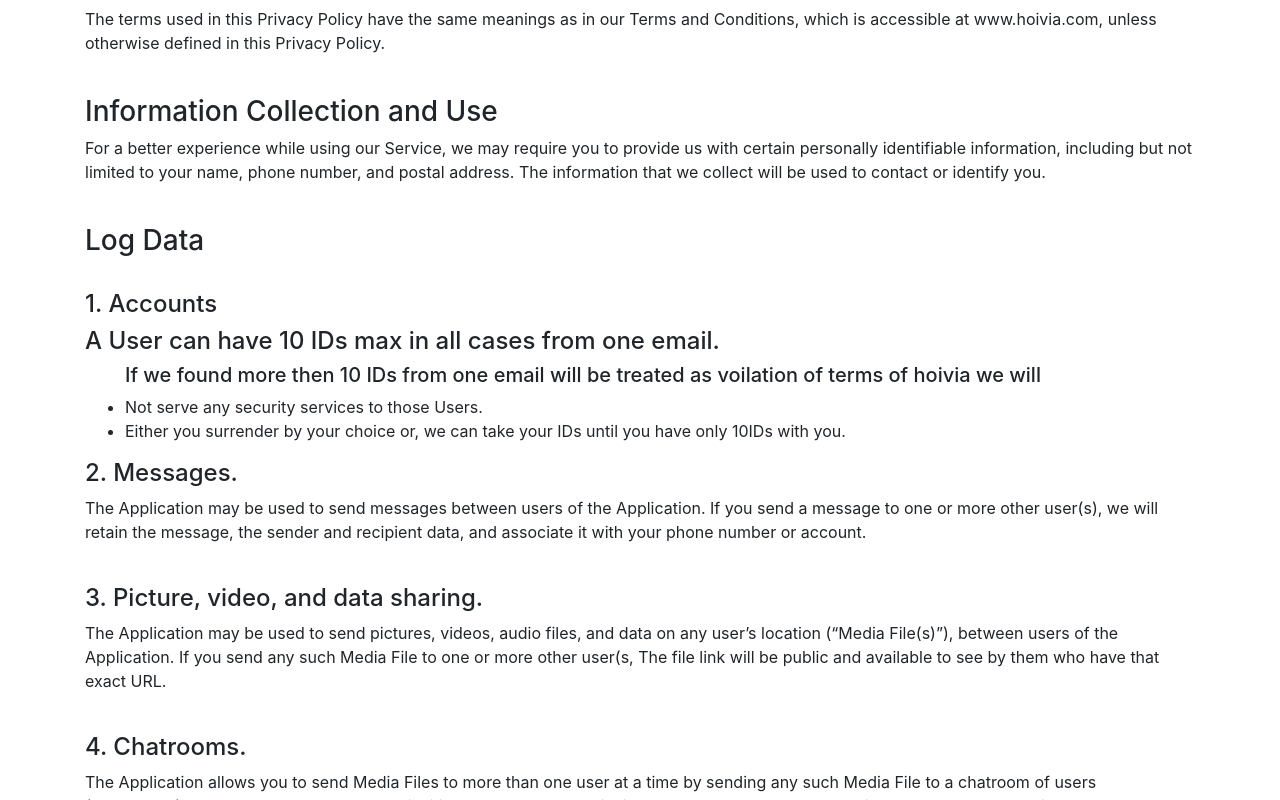
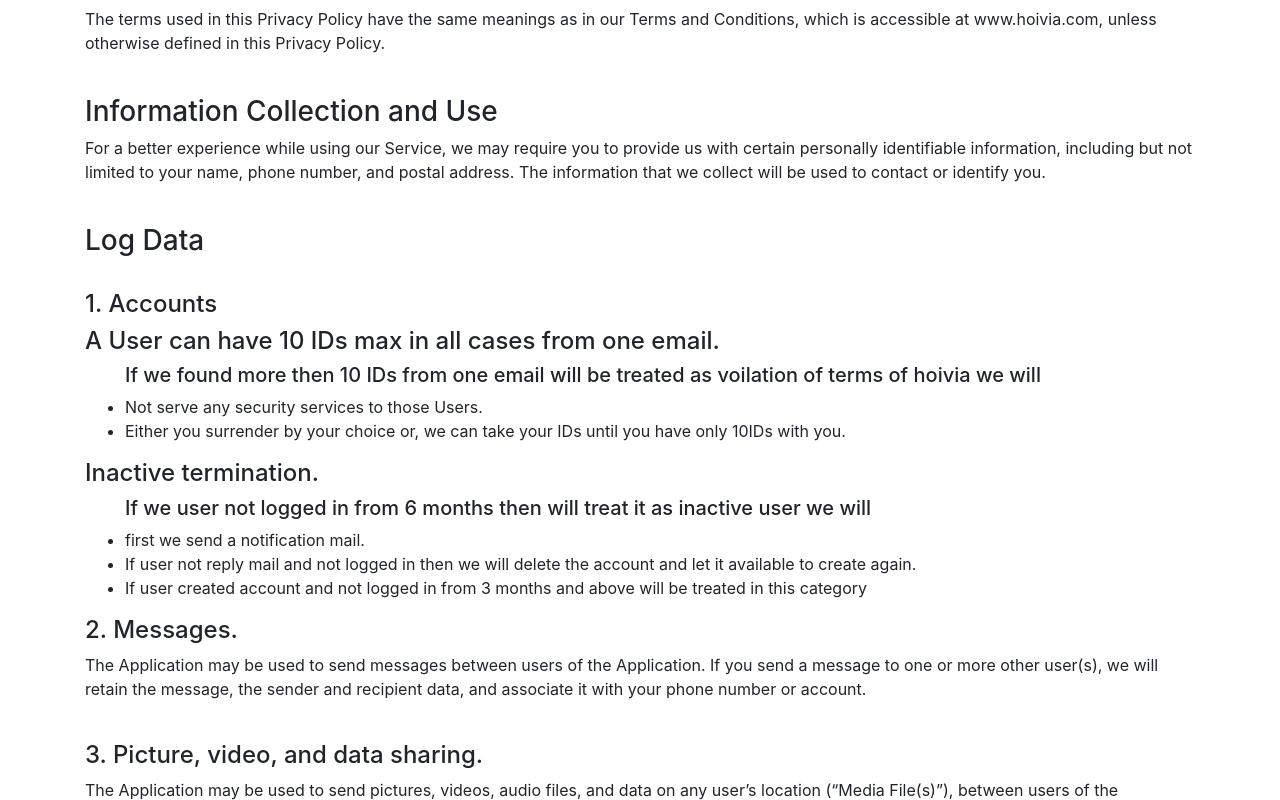
Before and after one commit to lakadbagha/mywebsite, a website: page privacy.html in a window 1280 px wide. Shown: the part 414-1214 px from the top of the page. Drawn offline with Linux system fonts and the light colour scheme.

Commit message:
Add files via upload

```diff
--- a/privacy.html
+++ b/privacy.html
@@ -57,7 +57,12 @@
                    <li>Not serve any security services to those Users.</li>
                     <li>Either you surrender by your choice or, we can take your IDs until you have only 10IDs with you.</li>
                    </ul>
-
+                   <h4> Inactive termination.</h4>
+                   <ul><h5>If we user not logged in from 6 months then will treat it as inactive user we will</h5>
+                   <li>first we send a notification mail.</li>
+                    <li>If user not reply mail and not logged in then we will delete the account and let it available to create again.</li>
+                    <li>If user created account and not logged in from 3 months and above will be treated in this category</li>
+                   </ul>
                   <h4>2. Messages.</h4>
                   <p>
                      The Application may be used to send messages between users of the Application. If you send a message to one or more other user(s), we will retain the message, the sender and recipient data, and associate it with your phone number or account.
```
